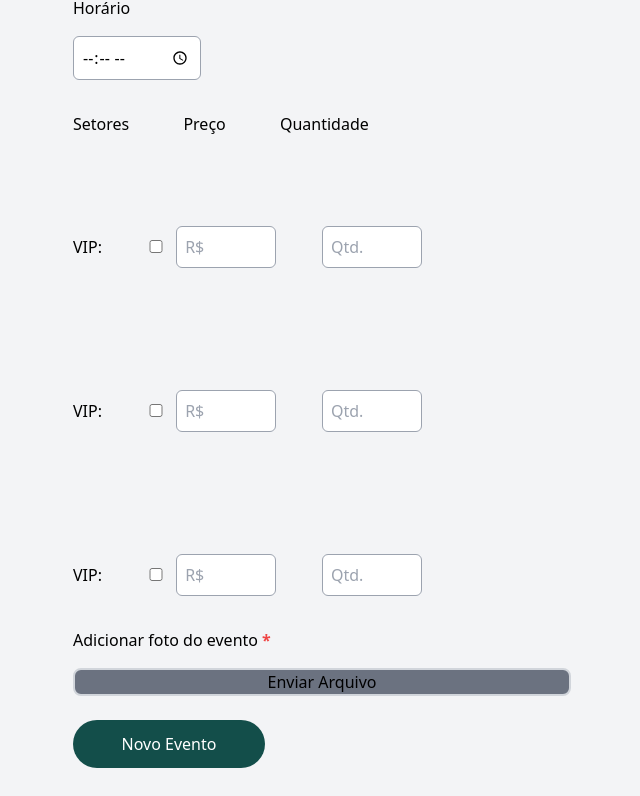
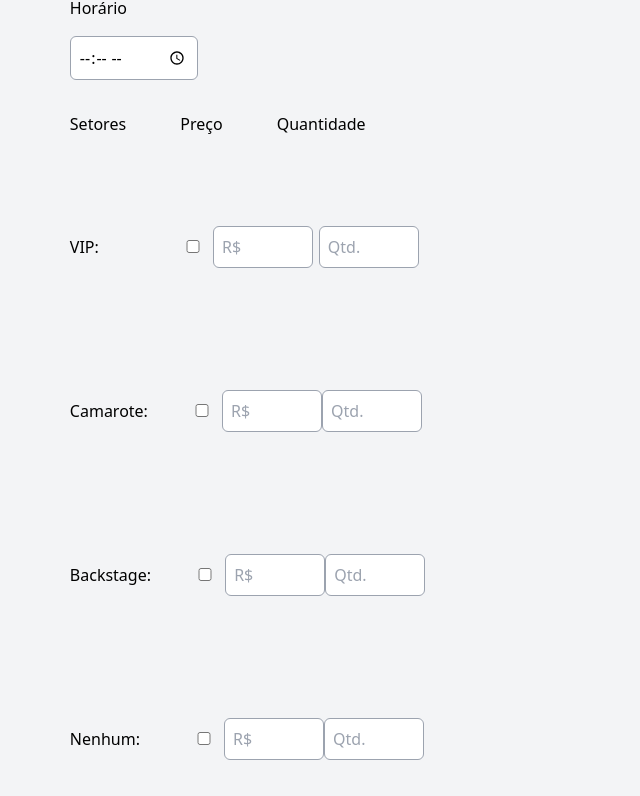
Before and after one commit to Yamazaki-Khaio/Cometa-Ingresso, a Next.js app in the folder ingressoscometa/: page /cadastro_evento in a window 1280 px wide. Shown: the part 638-1434 px from the top of the page, without its empty margins (318-958 px from the left). Built offline with nearby package versions, Linux system fonts and the light colour scheme.

Commit message:
Multiplos campos do setor do evento

```diff
--- a/ingressoscometa/src/components/CadastroEvento/Cadastro_Evento.tsx
+++ b/ingressoscometa/src/components/CadastroEvento/Cadastro_Evento.tsx
@@ -5,12 +5,15 @@ import CampoDataEvento from "./CampoDataEvento";
 import { FormEventHandler, useState } from "react";
 import CampoLocalEvento from "./CampoLocalEvento";
 import CampoEnvioImagem from "./CampoEnviarImagem";
-import CampoSetoresEvento from "./CampoSetoresEvento";
+import CampoSetoresEvento from "./SetorEvento/CampoSetoresEvento";
 import CampoPrecoVi from "./CampoPrecoVip";
 import CampoPrecoVip from "./CampoPrecoVip";
-import CampoSetorEvento from "./CampoSetorEvento";
+import CampoSetorVip from "./SetorEvento/CampoSetorVip";
+import CampoSetorBackstage from "./SetorEvento/CampoSetorBackstage";
+import CampoSetorCamarote from "./SetorEvento/CampoSetorCamarote";
+import CampoSetorNenhum from "./SetorEvento/CampoSetorNenhum";
 import CampoHorarioEvento from "./CampoHorarioEvento";
-import CampoQntIngresso from "./CampoQntIngresso";
+import CampoQntIngresso from "./SetorEvento/CampoQntIngresso";
 import { FLOAT } from "sequelize";
 
 
@@ -47,7 +50,7 @@ export default function CadastroEvento() {
     dataEvento: "",
     horarioEvento: "",
     imagem: undefined,
-    setor: "Nenhum",
+    setor: "",
 
     qnt_vip: "",
     qnt_camarote: "",
@@ -69,7 +72,7 @@ export default function CadastroEvento() {
       formData.horarioEvento = (document.getElementById('horarioEvento') as HTMLInputElement)?.value;
       formData.dataEvento = (document.getElementById('data') as HTMLInputElement)?.value;
       formData.setor = (document.getElementById('setor') as HTMLInputElement)?.value;
-      formData.qnt_vip = (document.getElementById('qnt') as HTMLInputElement)?.value;
+      formData.qnt_vip = (document.getElementById('qnt_vip') as HTMLInputElement)?.value;
 
 
       const res = await fetch('/api/evento', {
@@ -118,18 +121,22 @@ return(
             <CampoLocalEvento value={formData.localEvento} onChange={handleInputChange} name="localEvento"/>
             <CampoDataEvento value={formData.dataEvento} onChange={handleInputChange} name="dataEvento"/>
             <CampoHorarioEvento value={formData.horarioEvento} onChange={handleInputChange} name="horarioEvento"/>
-            <div className="x" style={{wordSpacing: '50px'}} >Setores Preço Quantidade</div>
-            <div className="" style={{display: "flex"}}>
-            <CampoSetorEvento value={formData.setor} onChange={handleInputChange} name="setor"/>
-            <CampoQntIngresso></CampoQntIngresso>
+            <div style={{wordSpacing: '50px'}} >Setores Preço Quantidade</div>
+            <div style={{display: "flex"}}>
+            <CampoSetorVip/>
+            <CampoQntIngresso value={formData.qnt_vip} onChange={handleInputChange} name="qnt_vip"/>
             </div>
             <div className="" style={{display: "flex"}}>
-            <CampoSetorEvento/>
-            <CampoQntIngresso></CampoQntIngresso>
+            <CampoSetorCamarote/>
+            <CampoQntIngresso/>
             </div>
             <div className="" style={{display: "flex"}}>
-            <CampoSetorEvento/>
-            <CampoQntIngresso></CampoQntIngresso>
+            <CampoSetorBackstage value={formData.setor} onChange={handleInputChange} name="setor"/>
+            <CampoQntIngresso/>
+            </div>
+            <div className="" style={{display: "flex"}}>
+            <CampoSetorNenhum/>
+            <CampoQntIngresso/>
             </div>
             <CampoEnvioImagem  onChange={handleFileChange} name="imagem"/>
             <BotaoSubmitEvento/>
--- a/ingressoscometa/src/components/CadastroEvento/CampoSetorEvento.tsx
+++ b/ingressoscometa/src/components/CadastroEvento/SetorEvento/CampoSetorBackstage.tsx
@@ -1,7 +1,7 @@
 import { useState } from "react";
 
 
-export default function CampoSetorEvento(props: any) {
+export default function CampoSetorBackstage(props: any) {
   const[setor, setSetor] = useState("")
   const[qnt, setQnt] = useState("")
   const[preco, setPreco] = useState("")
@@ -18,9 +18,9 @@ export default function CampoSetorEvento(props: any) {
       setPreco(event.target.value)
     }
 
-    function VipClick(){
-      setSetor("VIP")
-      console.log("vip")
+    function BackstageClick(){
+      setSetor("Backstage")
+      console.log("Backstage")
     }
 
   return (
@@ -35,11 +35,11 @@ export default function CampoSetorEvento(props: any) {
         onChange={handleSetorChange}
       />
       <div className="r1" style={{wordSpacing: '30px'}}>
-      VIP: <input
+      Backstage: <input
       type="checkbox"
-      id="VipCheck"
+      id="BackstageCheck"
       value = {setor}
-      onClick={VipClick}
+      onClick={BackstageClick}
       className="border w-10 border-gray-400 justify-center rounded-md">
       </input>
       <input
--- /dev/null
+++ b/ingressoscometa/src/components/CadastroEvento/SetorEvento/CampoSetorCamarote.tsx
@@ -0,0 +1,58 @@
+import { useState } from "react";
+
+
+export default function CampoSetorCamarote(props: any) {
+  const[setor, setSetor] = useState("")
+  const[qnt, setQnt] = useState("")
+  const[preco, setPreco] = useState("")
+
+    function handleQntChange(event: React.ChangeEvent<HTMLInputElement>){
+      setQnt(event.target.value)
+    }
+
+    function handleSetorChange(event: React.ChangeEvent<HTMLInputElement>){
+      setSetor(event.target.value)
+    }
+
+    function handlePrecoChange(event: React.ChangeEvent<HTMLInputElement>){
+      setPreco(event.target.value)
+    }
+
+    function CamaroteClick(){
+      setSetor("Camarote")
+      console.log("camarote")
+    }
+
+  return (
+
+    <div className="flex flex-col gap-4 justify-center items-left ">
+       <input
+        id = "setor"
+        type="text"
+        className="border w-1/12 border-gray-400 rounded-md p-2 mb-8"
+        value={setor}
+        style={{visibility: "collapse"}}
+        onChange={handleSetorChange}
+      />
+      <div className="r1" style={{wordSpacing: '30px'}}>
+      Camarote: <input
+      type="checkbox"
+      id="CamaroteCheck"
+      value = {setor}
+      onClick={CamaroteClick}
+      className="border w-10 border-gray-400 justify-center rounded-md">
+      </input>
+      <input
+        id = "VipPreco"
+        type="text"
+        placeholder="R$"
+        className="border border-gray-400 justify-center rounded-md p-2 mb-8"
+        style={{width: "100px"}}
+        value={preco}
+        onChange={handlePrecoChange}
+      />
+
+      </div>
+      </div>
+  );
+}
--- /dev/null
+++ b/ingressoscometa/src/components/CadastroEvento/SetorEvento/CampoSetorNenhum.tsx
@@ -0,0 +1,58 @@
+import { useState } from "react";
+
+
+export default function CampoSetorNenhum(props: any) {
+  const[setor, setSetor] = useState("")
+  const[qnt, setQnt] = useState("")
+  const[preco, setPreco] = useState("")
+
+    function handleQntChange(event: React.ChangeEvent<HTMLInputElement>){
+      setQnt(event.target.value)
+    }
+
+    function handleSetorChange(event: React.ChangeEvent<HTMLInputElement>){
+      setSetor(event.target.value)
+    }
+
+    function handlePrecoChange(event: React.ChangeEvent<HTMLInputElement>){
+      setPreco(event.target.value)
+    }
+
+    function NenhumClick(){
+      setSetor("Nenhum")
+      console.log("Nenhum")
+    }
+
+  return (
+
+    <div className="flex flex-col gap-4 justify-center items-left ">
+       <input
+        id = "setor"
+        type="text"
+        className="border w-1/12 border-gray-400 rounded-md p-2 mb-8"
+        value={setor}
+        style={{visibility: "collapse"}}
+        onChange={handleSetorChange}
+      />
+      <div className="r1" style={{wordSpacing: '40px'}}>
+      Nenhum: <input
+      type="checkbox"
+      id="NenhumCheck"
+      value = {setor}
+      onClick={NenhumClick}
+      className="border w-10 border-gray-400 justify-center rounded-md">
+      </input>
+      <input
+        id = "VipPreco"
+        type="text"
+        placeholder="R$"
+        className="border border-gray-400 justify-center rounded-md p-2 mb-8"
+        style={{width: "100px"}}
+        value={preco}
+        onChange={handlePrecoChange}
+      />
+
+      </div>
+      </div>
+  );
+}
--- /dev/null
+++ b/ingressoscometa/src/components/CadastroEvento/SetorEvento/CampoSetorVip.tsx
@@ -0,0 +1,64 @@
+import { useState } from "react";
+
+
+export default function CampoSetorVip(props: any) {
+  const[setor, setSetor] = useState("")
+  const[qnt, setQnt] = useState("")
+  const[preco, setPreco] = useState("")
+  const[checked, setChecked] = useState(false)
+
+    function handleQntChange(event: React.ChangeEvent<HTMLInputElement>){
+      setQnt(event.target.value)
+    }
+
+    function handleSetorChange(event: React.ChangeEvent<HTMLInputElement>){
+      setSetor(event.target.value)
+    }
+
+    function handlePrecoChange(event: React.ChangeEvent<HTMLInputElement>){
+      setPreco(event.target.value)
+    }
+
+      function VipClick(){
+        if (setor == ""){
+          setSetor("VIP")
+        }else{
+          setSetor("")
+
+        }
+      }
+
+  return (
+
+    <div className="flex flex-col gap-4 justify-center items-left ">
+       <input
+        id = "setor"
+        type="text"
+        className="border w-1/12 border-gray-400 rounded-md p-2 mb-8"
+        value={setor}
+        style={{visibility: "collapse"}}
+        onChange={handleSetorChange}
+      />
+      <div className="r1" style={{wordSpacing: '70px'}}>
+      VIP: <input
+      type="checkbox"
+      id="VipCheck"
+      value = {setor}
+      onClick={VipClick}
+      //style={{width: "150px"}}
+      className="border w-10 border-gray-400 justify-center rounded-md">
+      </input>
+      <input
+        id = "VipPreco"
+        type="text"
+        placeholder="R$"
+        className="border border-gray-400 justify-center rounded-md p-2 mb-8"
+        style={{width: "100px"}}
+        value={preco}
+        onChange={handlePrecoChange}
+      />
+
+      </div>
+      </div>
+  );
+}
```
Also changed, not shown: ingressoscometa/src/components/CadastroEvento/CampoPrecoBackstage.tsx (deleted), ingressoscometa/src/components/CadastroEvento/CampoPrecoCamatore.tsx (deleted), ingressoscometa/src/components/CadastroEvento/CampoQuantidadeIngressosVip.tsx (deleted), ingressoscometa/src/components/CadastroEvento/SetorEvento/CampoQntIngresso.tsx (renamed from ingressoscometa/src/components/CadastroEvento/CampoQntIngresso.tsx), ingressoscometa/src/components/CadastroEvento/SetorEvento/CampoSetoresEvento.tsx (renamed from ingressoscometa/src/components/CadastroEvento/CampoSetoresEvento.tsx).
